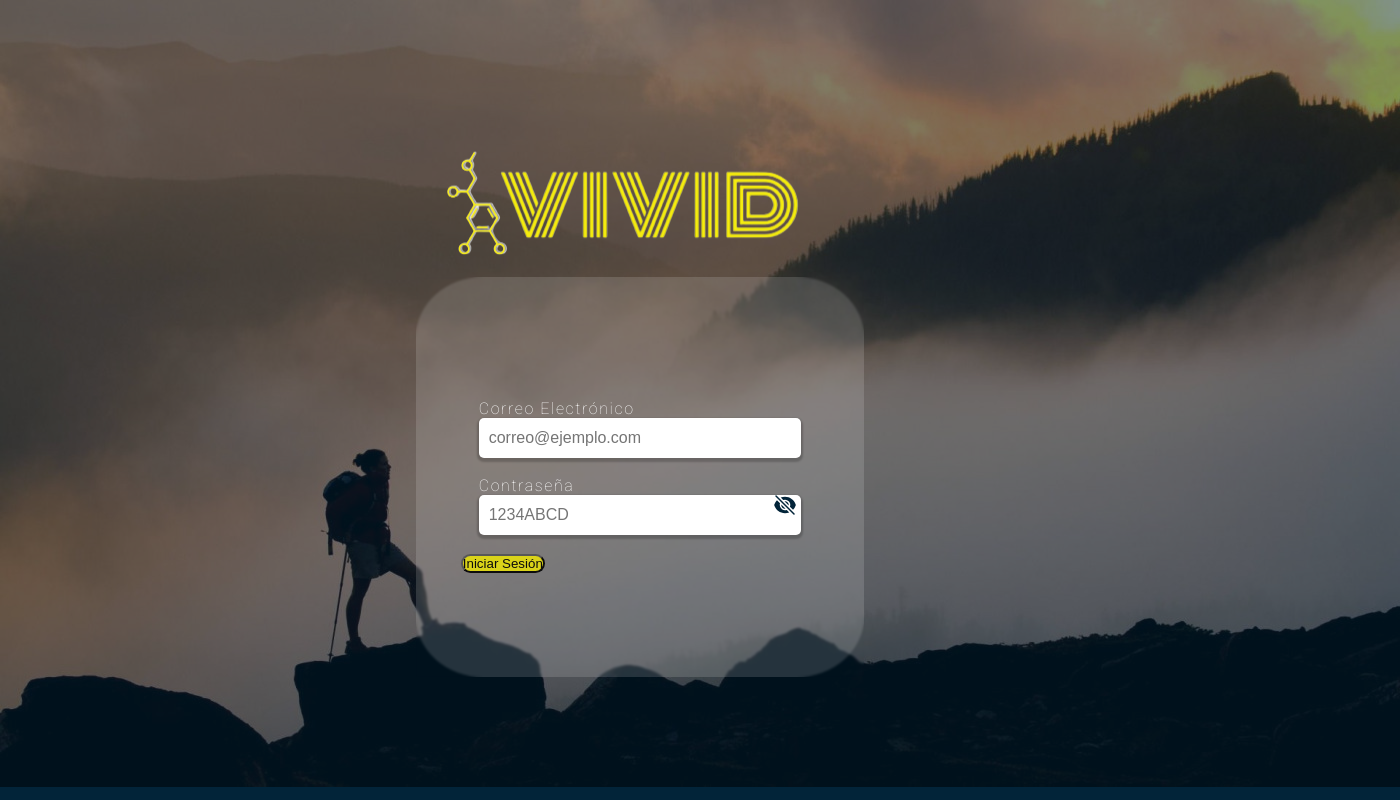
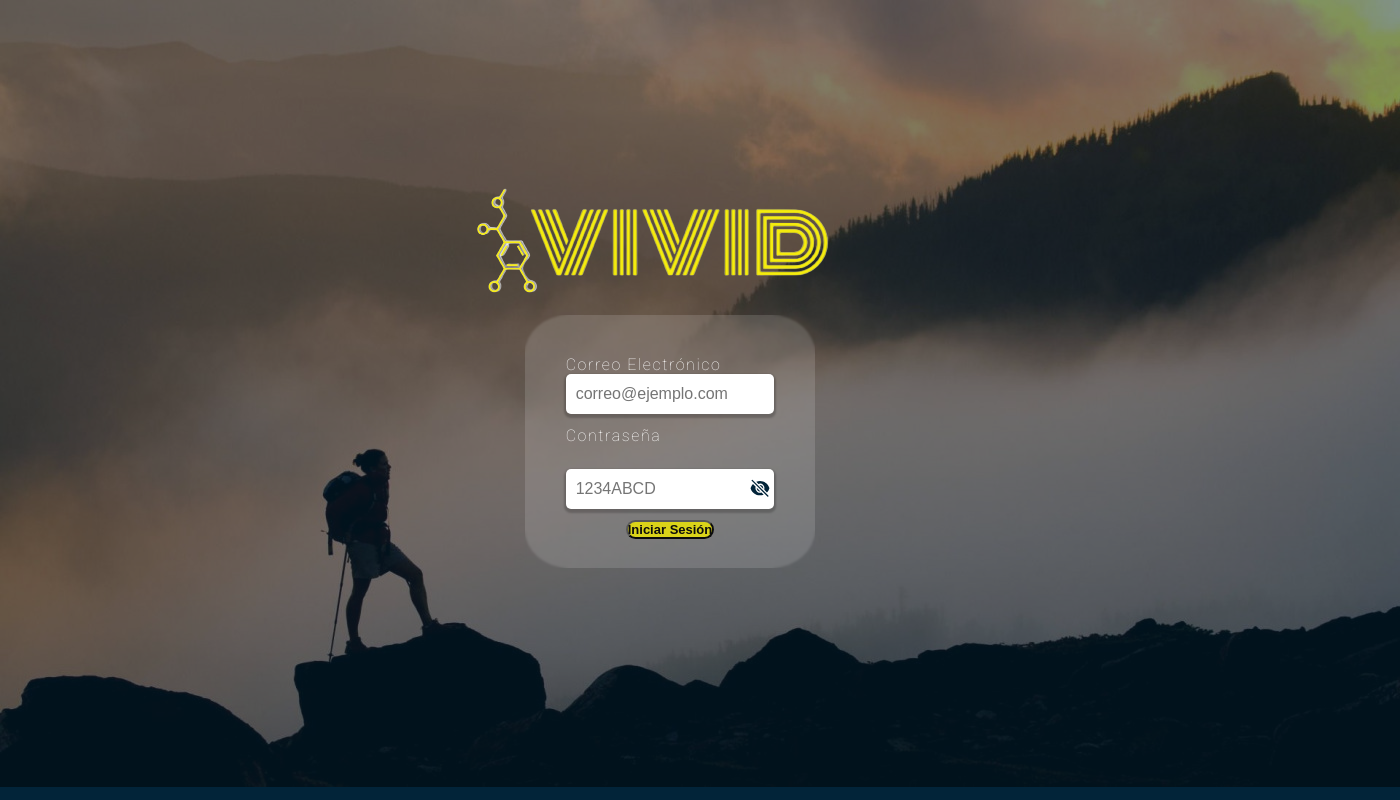
Before and after one commit to Marinafactoriaf5/pn11-finalproject-group4, a React (Vite) app: page /loginPage in a window 1280 px wide. Shown: the whole page, 1400 px wide, since content can reach past the window. Built offline with nearby package versions, Linux system fonts and the light colour scheme.

Commit message:
Some changes in login

```diff
--- a/src/Components/Login/LoginSpace.css
+++ b/src/Components/Login/LoginSpace.css
@@ -4,14 +4,13 @@
     flex-direction: column;
     justify-content: center;
     align-items: center;
-    width: 100%;
-    height: 100%;
+    top: 20%;
+    left: 20%;
+
 }
 
 .bodyLoginBackground{
-    background-size: cover;
-    background-position: center;
-    position: absolute;
+    position: fixed;
     z-index: -3;
     opacity: 0.5;
 }
@@ -42,14 +41,19 @@
 .pointer {
     cursor: pointer;
 }
-
-.btn-purple {
+.btnSubmit{
+    display: flex;
+    justify-content: center;
+}
+.btnYellow {
     background-color: rgb(229, 221, 15);
     border-radius: 10px;
     opacity: 0.9;
+    font-size: small;
+    font-weight: bolder;
 }
 
-.btn-purple:hover {
+.btnYellow:hover {
     opacity: 1;
 
 }
@@ -65,15 +69,17 @@
 }
 
 .pwd-icon {
-    position: absolute;
+    width: 10%;
+    position: relative;
     color: #022439;
-    bottom: 39%;
-    right: 15%;
-
+    display: flex;
+    justify-content: end;
+    z-index: 25;
+    transform: translate(880% ,130%);
 }
 
 .pwd-icon:hover {
-    filter: brightness(2);
+    filter: brightness(2.5);
 }
 
 .form-control {
@@ -102,6 +108,7 @@ label {
 
 .userNameInput,
 .passwordInput {
+    position: relative;
     width: 100%;
     padding-left: 10px;
     border: none;
@@ -112,4 +119,10 @@ label {
     color: black;
     font-size: 16px;
     box-shadow: 0px 2px 2px 2px rgba(0, 0, 0, 0.2);
+    z-index: 20;
 }
+p{
+    font-family: system-ui, -apple-system, BlinkMacSystemFont, 'Segoe UI', Roboto, Oxygen, Ubuntu, Cantarell, 'Open Sans', 'Helvetica Neue', sans-serif;
+    color: white;
+    text-align: center;
+}
--- a/src/Components/Login/LoginSpace.jsx
+++ b/src/Components/Login/LoginSpace.jsx
@@ -24,7 +24,7 @@ const LoginSpace = () => {
   };
 
   return (
-    <div className="Login">
+    <div className="login">
       <div className="bodyLoginBackground">
         <img src={Img} alt="Chachi"></img>
       </div>
@@ -88,15 +88,15 @@ const LoginSpace = () => {
                   id="password"
                 />
               </div>
-              <div className="px-5">
+              <div className="btnSubmit">
                 <button
                   type="submit"
-                  className="text-white btn-purple mt-3 text-center py-2 fw-semibold fs-4 rounded-3 w-100 border border-4 border-white shadow"
+                  className="btnYellow"
                 >
                   Iniciar Sesión
                 </button>
               </div>
-              {error && <p>Todos los campos son obligatorios</p>}
+              {error && <p>*Todos los campos son obligatorios*</p>}
             </form>
           </div>
         </div>
```
